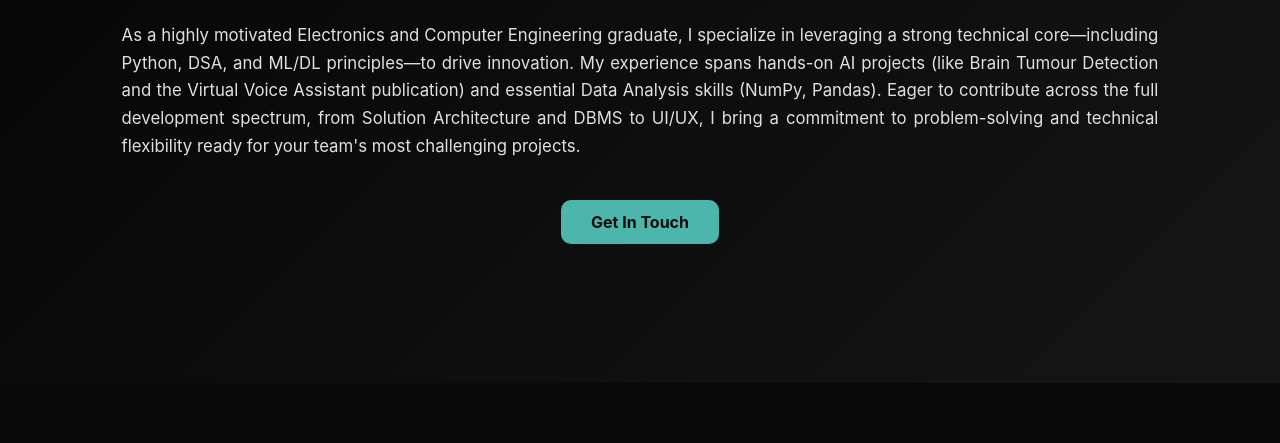
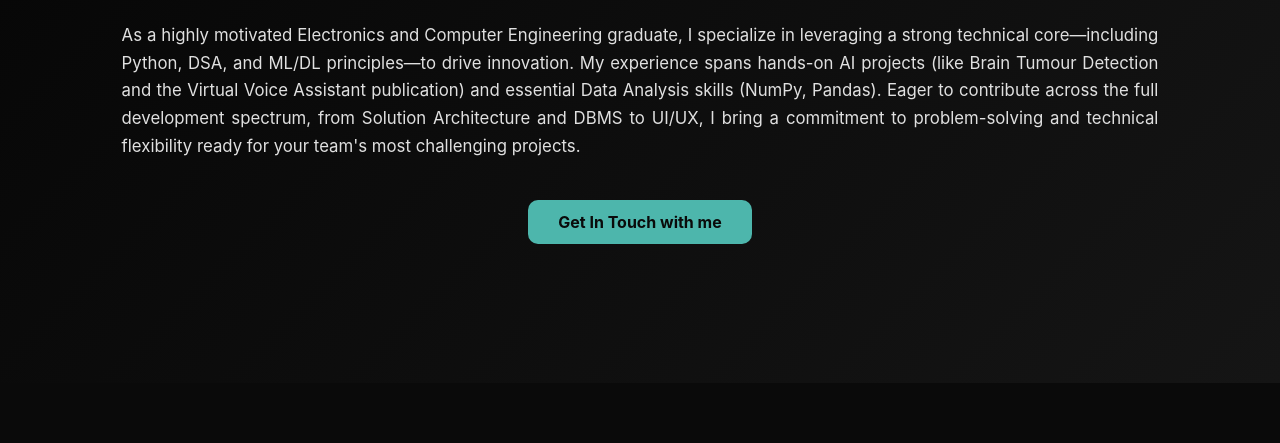
Before and after one commit to sakethreddy0302/Saketh-Portfolio, a plain HTML site: page index.html in a window 1280 px wide. Shown: the part 357-800 px from the top of the page. Drawn offline with Linux system fonts and the light colour scheme.

Commit message:
Update contact link text in index.html

```diff
--- a/index.html
+++ b/index.html
@@ -34,7 +34,7 @@ Dagada Saketh Vardhan Reddy
                 <p class="objective">
                      As a highly motivated Electronics and Computer Engineering graduate, I specialize in leveraging a strong technical core—including Python, DSA, and ML/DL principles—to drive innovation. My experience spans hands-on AI projects (like Brain Tumour Detection and the Virtual Voice Assistant publication) and essential Data Analysis skills (NumPy, Pandas). Eager to contribute across the full development spectrum, from Solution Architecture and DBMS to UI/UX, I bring a commitment to problem-solving and technical flexibility ready for your team's most challenging projects.
                 </p>
-                <a href="#contact" class="btn primary-btn">Get In Touch</a>
+                <a href="#contact" class="btn primary-btn">Get In Touch with me</a>
             </div>
         </section>
 
```
